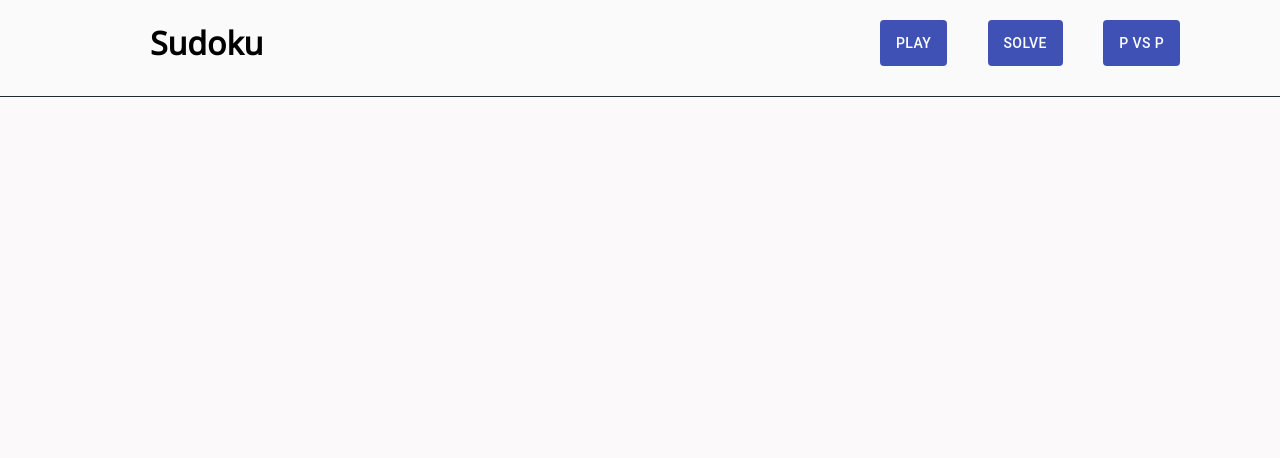
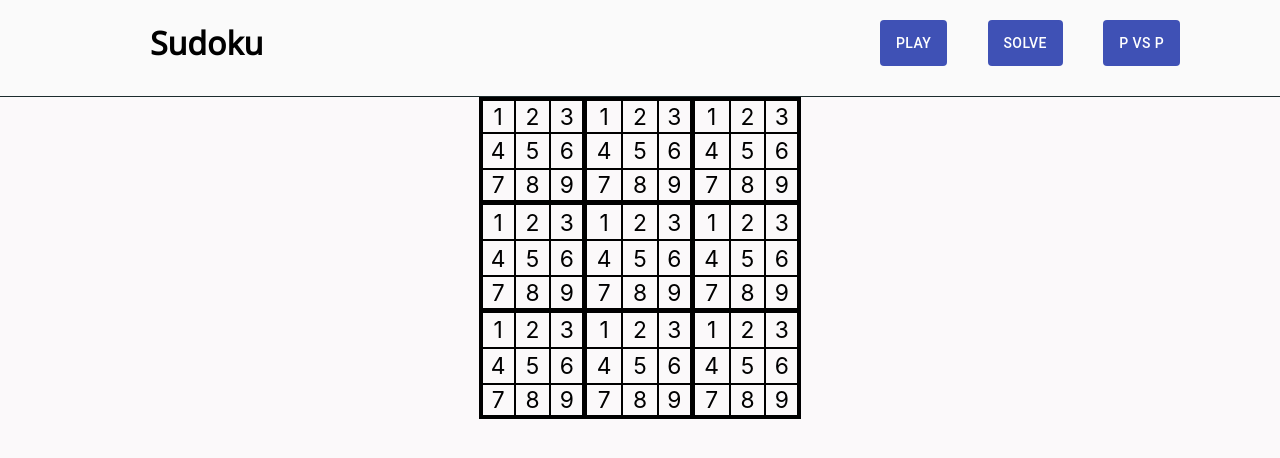
Before and after one commit to legendsovermyths/Soduku_WebApp, a React (Create React App) app: page / in a window 1280 px wide. Shown: the top 458 px of the page. Built offline with nearby package versions, Linux system fonts and the light colour scheme.

Commit message:
sudoku grid added

```diff
--- a/src/App.js
+++ b/src/App.js
@@ -1,11 +1,13 @@
 import React from "react";
 import Navbar from "./Navbar";
 import "./App.css";
+import SudokuGrid from "./SudokuGrid";
 
 function App() {
   return (
     <div className='App'>
       <Navbar></Navbar>
+      <SudokuGrid></SudokuGrid>
     </div>
   );
 }
--- /dev/null
+++ b/src/SudokuGrid.css
@@ -0,0 +1,56 @@
+li:nth-child(n):nth-child(-n + 9) {
+  border-top-width: 4px;
+}
+li:nth-child(n + 73):nth-child(-n + 81) {
+  border-bottom-width: 4px;
+}
+li:nth-child(3n) {
+  border-right-width: 4px;
+}
+li:nth-child(9n + 1) {
+  border-left-width: 4px;
+}
+li:nth-child(n + 19):nth-child(-n + 27) {
+  border-bottom-width: 4px;
+}
+li:nth-child(n + 46):nth-child(-n + 54) {
+  border-bottom-width: 4px;
+}
+
+ul {
+  display: grid;
+  grid-template-columns: repeat(9, 2.8vw);
+  grid-template-rows: repeat(9, 2.8vw);
+  justify-content: center;
+  align-content: center;
+  grid-gap: 0rem;
+  list-style: none;
+  margin: 0 0 2vw;
+  padding: 0;
+  font-size: calc(1vw + 10px);
+}
+li {
+  margin: 0;
+  padding: 0;
+  text-align: center;
+  border: 1px solid black;
+  display: flex;
+  align-items: center;
+  justify-content: center;
+}
+li:hover {
+  background-color: blue;
+}
+
+.note {
+  background: #ddd;
+  font-family: monospace;
+  padding: 2em 5em;
+  font-size: 120%;
+  order: -1;
+}
+@supports (display: grid) {
+  .note {
+    display: none;
+  }
+}
--- /dev/null
+++ b/src/SudokuGrid.js
@@ -0,0 +1,255 @@
+import React from "react";
+import "./SudokuGrid.css";
+function SudokuGrid() {
+  return (
+    <div>
+      <ul>
+        <li>
+          <span>1</span>
+        </li>
+        <li>
+          <span>2</span>
+        </li>
+        <li>
+          <span>3</span>
+        </li>
+        <li>
+          <span>1</span>
+        </li>
+        <li>
+          <span>2</span>
+        </li>
+        <li>
+          <span>3</span>
+        </li>
+        <li>
+          <span>1</span>
+        </li>
+        <li>
+          <span>2</span>
+        </li>
+        <li>
+          <span>3</span>
+        </li>
+        <li>
+          <span>4</span>
+        </li>
+        <li>
+          <span>5</span>
+        </li>
+        <li>
+          <span>6</span>
+        </li>
+        <li>
+          <span>4</span>
+        </li>
+        <li>
+          <span>5</span>
+        </li>
+        <li>
+          <span>6</span>
+        </li>
+        <li>
+          <span>4</span>
+        </li>
+        <li>
+          <span>5</span>
+        </li>
+        <li>
+          <span>6</span>
+        </li>
+        <li>
+          <span>7</span>
+        </li>
+        <li>
+          <span>8</span>
+        </li>
+        <li>
+          <span>9</span>
+        </li>
+        <li>
+          <span>7</span>
+        </li>
+        <li>
+          <span>8</span>
+        </li>
+        <li>
+          <span>9</span>
+        </li>
+        <li>
+          <span>7</span>
+        </li>
+        <li>
+          <span>8</span>
+        </li>
+        <li>
+          <span>9</span>
+        </li>
+        <li>
+          <span>1</span>
+        </li>
+        <li>
+          <span>2</span>
+        </li>
+        <li>
+          <span>3</span>
+        </li>
+        <li>
+          <span>1</span>
+        </li>
+        <li>
+          <span>2</span>
+        </li>
+        <li>
+          <span>3</span>
+        </li>
+        <li>
+          <span>1</span>
+        </li>
+        <li>
+          <span>2</span>
+        </li>
+        <li>
+          <span>3</span>
+        </li>
+        <li>
+          <span>4</span>
+        </li>
+        <li>
+          <span>5</span>
+        </li>
+        <li>
+          <span>6</span>
+        </li>
+        <li>
+          <span>4</span>
+        </li>
+        <li>
+          <span>5</span>
+        </li>
+        <li>
+          <span>6</span>
+        </li>
+        <li>
+          <span>4</span>
+        </li>
+        <li>
+          <span>5</span>
+        </li>
+        <li>
+          <span>6</span>
+        </li>
+        <li>
+          <span>7</span>
+        </li>
+        <li>
+          <span>8</span>
+        </li>
+        <li>
+          <span>9</span>
+        </li>
+        <li>
+          <span>7</span>
+        </li>
+        <li>
+          <span>8</span>
+        </li>
+        <li>
+          <span>9</span>
+        </li>
+        <li>
+          <span>7</span>
+        </li>
+        <li>
+          <span>8</span>
+        </li>
+        <li>
+          <span>9</span>
+        </li>
+        <li>
+          <span>1</span>
+        </li>
+        <li>
+          <span>2</span>
+        </li>
+        <li>
+          <span>3</span>
+        </li>
+        <li>
+          <span>1</span>
+        </li>
+        <li>
+          <span>2</span>
+        </li>
+        <li>
+          <span>3</span>
+        </li>
+        <li>
+          <span>1</span>
+        </li>
+        <li>
+          <span>2</span>
+        </li>
+        <li>
+          <span>3</span>
+        </li>
+        <li>
+          <span>4</span>
+        </li>
+        <li>
+          <span>5</span>
+        </li>
+        <li>
+          <span>6</span>
+        </li>
+        <li>
+          <span>4</span>
+        </li>
+        <li>
+          <span>5</span>
+        </li>
+        <li>
+          <span>6</span>
+        </li>
+        <li>
+          <span>4</span>
+        </li>
+        <li>
+          <span>5</span>
+        </li>
+        <li>
+          <span>6</span>
+        </li>
+        <li>
+          <span>7</span>
+        </li>
+        <li>
+          <span>8</span>
+        </li>
+        <li>
+          <span>9</span>
+        </li>
+        <li>
+          <span>7</span>
+        </li>
+        <li>
+          <span>8</span>
+        </li>
+        <li>
+          <span>9</span>
+        </li>
+        <li>
+          <span>7</span>
+        </li>
+        <li>
+          <span>8</span>
+        </li>
+        <li>
+          <span>9</span>
+        </li>
+      </ul>
+    </div>
+  );
+}
+
+export default SudokuGrid;
```
